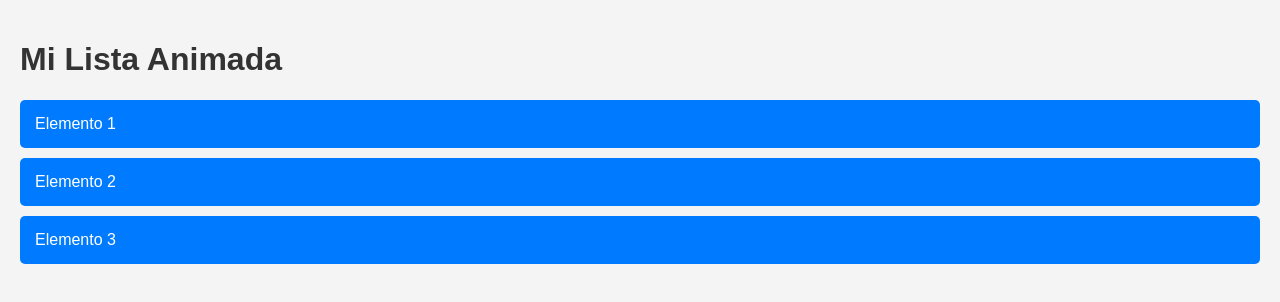
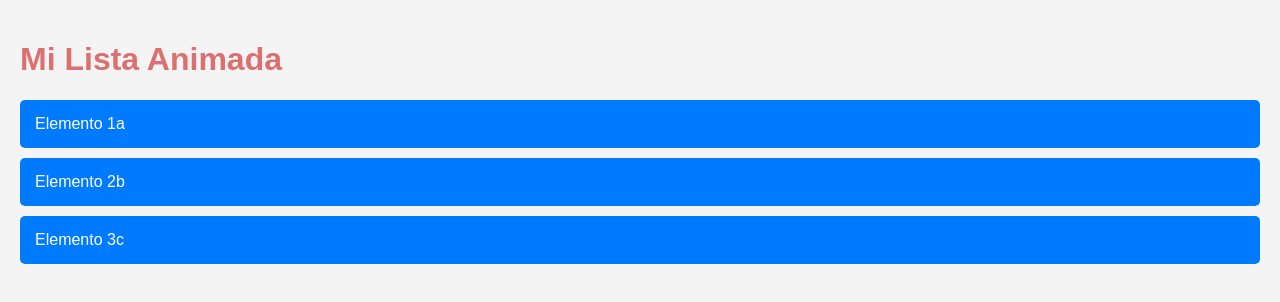
Before and after one commit to JeremyBenitez/Proyecto-git1, a plain HTML site: page index.html in a window 1280 px wide. Drawn offline with Linux system fonts and the light colour scheme.

Commit message:
color agregado

```diff
--- a/css/styles.css
+++ b/css/styles.css
@@ -6,7 +6,7 @@ body {
 }
 
 h1 {
-    color: #333;
+    color: #db7070;
 }
 
 ul {
--- a/index.html
+++ b/index.html
@@ -9,9 +9,9 @@
 <body>
     <h1>Mi Lista Animada</h1>
     <ul id="miLista">
-        <li>Elemento 1</li>
-        <li>Elemento 2</li>
-        <li>Elemento 3</li>
+        <li>Elemento 1a</li>
+        <li>Elemento 2b</li>
+        <li>Elemento 3c</li>
     </ul>
     <script src="./js/main.js"></script>
 </body>
```
